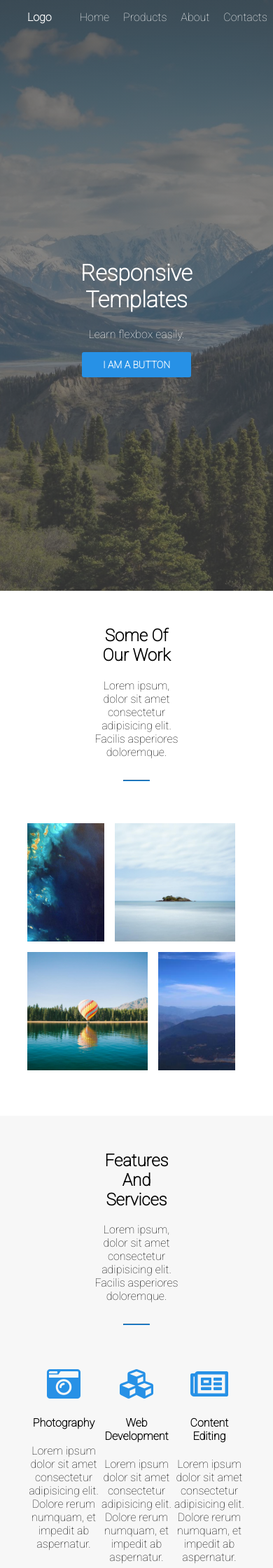
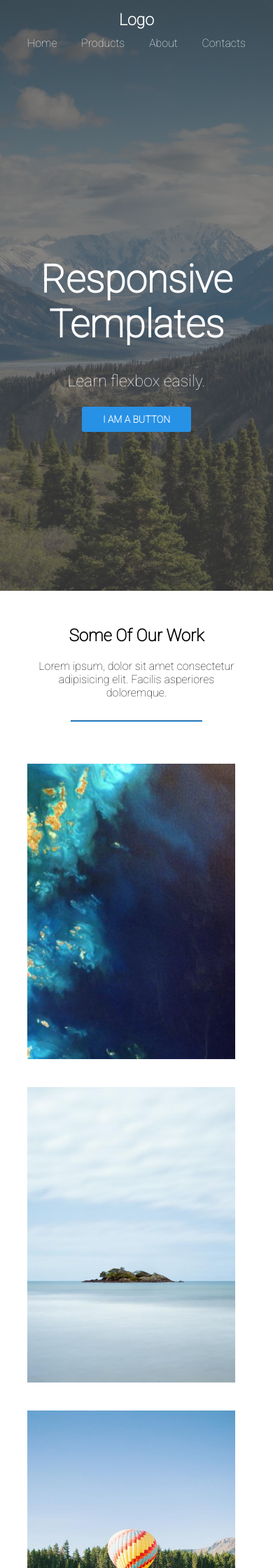
Before and after one commit to DejanDonchevski/BrainsterChallenges, a PHP site: page / in a window 390 px wide. Shown: the top 2240 px of the page at 70% size. Run offline with PHP 8.4, Linux system fonts and the light colour scheme.

Commit message:
Finished project

```diff
--- a/index.html
+++ b/index.html
@@ -19,7 +19,7 @@
                 <li><a href="#" class="c-white">Contacts</a></li>
             </ul>
         </div>
-        <div class="flex ai-center jc-center t-center height">
+        <div class="flex ai-center jc-center t-center h-center">
             <div class="col-50">
                 <h1 class="c-white">Responsive Templates</h1>
                 <p class="c-white">Learn flexbox easily.</p>
@@ -38,22 +38,22 @@
             <div class="flex wrap">
                 <div class="col-40">
                     <div class="space">
-                        <div class="img-coast"></div>
+                        <div class="img-coast h-20"></div>
                     </div>
                 </div>
                 <div class="col-60">
                     <div class="space">
-                        <div class="img-island"></div>
+                        <div class="img-island h-20"></div>
                     </div>
                 </div>
                 <div class="col-60">
                     <div class="space">
-                        <div class="img-balloon"></div>
+                        <div class="img-balloon h-20"></div>
                     </div>
                 </div>
                 <div class="col-40">
                     <div class="space">
-                        <div class="img-mountain"></div>
+                        <div class="img-mountain h-20"></div>
                     </div>
                 </div>
             </div>
@@ -71,21 +71,21 @@
                 <div class="col-33">
                     <div class="inner">
                         <i class="fas fa-camera-retro fa-3x"></i>
-                        <h4 class="capitalize">Photography</h4>
+                        <h3 class="capitalize">Photography</h3>
                         <p>Lorem ipsum dolor sit amet consectetur adipisicing elit. Dolore rerum numquam, et impedit ab aspernatur.</p>
                     </div>
                 </div>
                 <div class="col-33">
                     <div class="inner">
                         <i class="fas fa-cubes fa-3x"></i>
-                        <h4 class="capitalize">web development</h4>
+                        <h3 class="capitalize">web development</h3>
                         <p>Lorem ipsum dolor sit amet consectetur adipisicing elit. Dolore rerum numquam, et impedit ab aspernatur.</p>
                     </div>
                 </div>
                 <div class="col-33">
                     <div class="inner">
                         <i class="far fa-newspaper fa-3x"></i>
-                        <h4 class="capitalize">content editing</h4>
+                        <h3 class="capitalize">content editing</h3>
                         <p>Lorem ipsum dolor sit amet consectetur adipisicing elit. Dolore rerum numquam, et impedit ab aspernatur.</p>
                     </div>
                 </div>
@@ -100,8 +100,8 @@
                 <p>Lorem ipsum, dolor sit amet consectetur adipisicing elit. Facilis asperiores doloremque.</p>
                 <hr>
             </div>
-            <div class="flex wrap jc-center">
-                <form action="#" class="flex jc-center">
+            <div class="t-center">
+                <form action="#" class="t-center">
                     <input type="email" placeholder="Email">
                     <button class="btn size-L uppercase bold" type="submit">subscribe now</button>
                 </form>
--- a/style.css
+++ b/style.css
@@ -70,7 +70,7 @@
 }
 
 .col-60 {
-    width: 60%;
+    flex: 0 1 60%;
 }
 
 .col-50 {
@@ -78,19 +78,23 @@
 }
 
 .col-40 {
-    width: 40%;
+    flex: 0 1 40%;
 }
 
 .col-33 {
-    width: 33.333%;
+    flex: 0 1 33.333%;
 }
 
 .t-center {
     text-align: center;
 }
 
-.height {
+.h-center {
     height: calc(100vh - 64px);
+}
+
+.h-20 {
+    height: 20vh;
 }
 
 .size-L {
@@ -136,8 +140,8 @@
 .inner i {
     color: #2791E6;
 }
+
 /* -------------------------------------------------------------------- */
-
 
 .header {
     background-image: linear-gradient(90deg, #000000 0%, white 0%, rgb(74 74 74 / 68%) 0%), url(./images/hero.jpg);
@@ -162,22 +166,18 @@
 
 .img-coast {
     background: url("./images/coast.jpg") no-repeat center / cover;
-    height: 20vh;
 }
 
 .img-island {
     background: url("./images/island.jpg") no-repeat center / cover;
-    height: 20vh;
 }
 
 .img-balloon {
     background: url("./images/balloon.jpg") no-repeat center / cover;
-    height: 20vh;
 }
 
 .img-mountain {
     background: url("./images/mountain.jpg") no-repeat center / cover;
-    height: 20vh;
 }
 
 .inner:not(:last-child) {
@@ -191,6 +191,7 @@
 
 form input {
     width: 35%;
+    padding: 7px;
 }
 
 .social-media {
@@ -201,4 +202,84 @@
     margin-right: 15px;
 }
 
+/* -------------------------------------------------------------------- */
 /* MEDIA  */
+
+@media (max-width: 768px) {
+
+    .col-60 {
+        flex: 0 1 100%;
+    }
+
+    .col-40 {
+        flex: 0 1 100%;
+    }
+
+    .col-33 {
+        flex: 0 1 100%;
+        margin-bottom: 20px;
+    }
+
+    .col-33 p {
+        line-height: 33px;
+    }
+
+    form input {
+        width: 80%;
+        margin-bottom: 10px;
+    }
+
+    form button {
+        margin-left: 0;
+    }
+}
+
+@media (max-width: 425px) {
+
+    .navbar {
+        flex-wrap: wrap;
+    }
+
+    .logo {
+        font-size: 23px;
+        width: 100%;
+        text-align: center;
+        margin-bottom: 10px;
+    }
+
+    .navbar ul {
+        width: 100%;
+        padding-left: 0;
+        justify-content: space-between;
+    }
+
+    .header h1 {
+        font-size: 55px;
+    }
+
+    .header .col-50 p {
+        font-size: 23px;
+    }
+
+    .h-20 {
+        height: 50vh;
+        margin-bottom: 40px;
+    }
+
+    .section3 .container{
+        width: 60%;
+    }
+
+    .section3 i {
+        padding-bottom: 20px;
+    }
+
+    .col-40 hr {
+        width: 60%;
+    }
+
+    .section4 button {
+        margin: 0;
+        padding: 25px 30px;
+    }
+}
```
